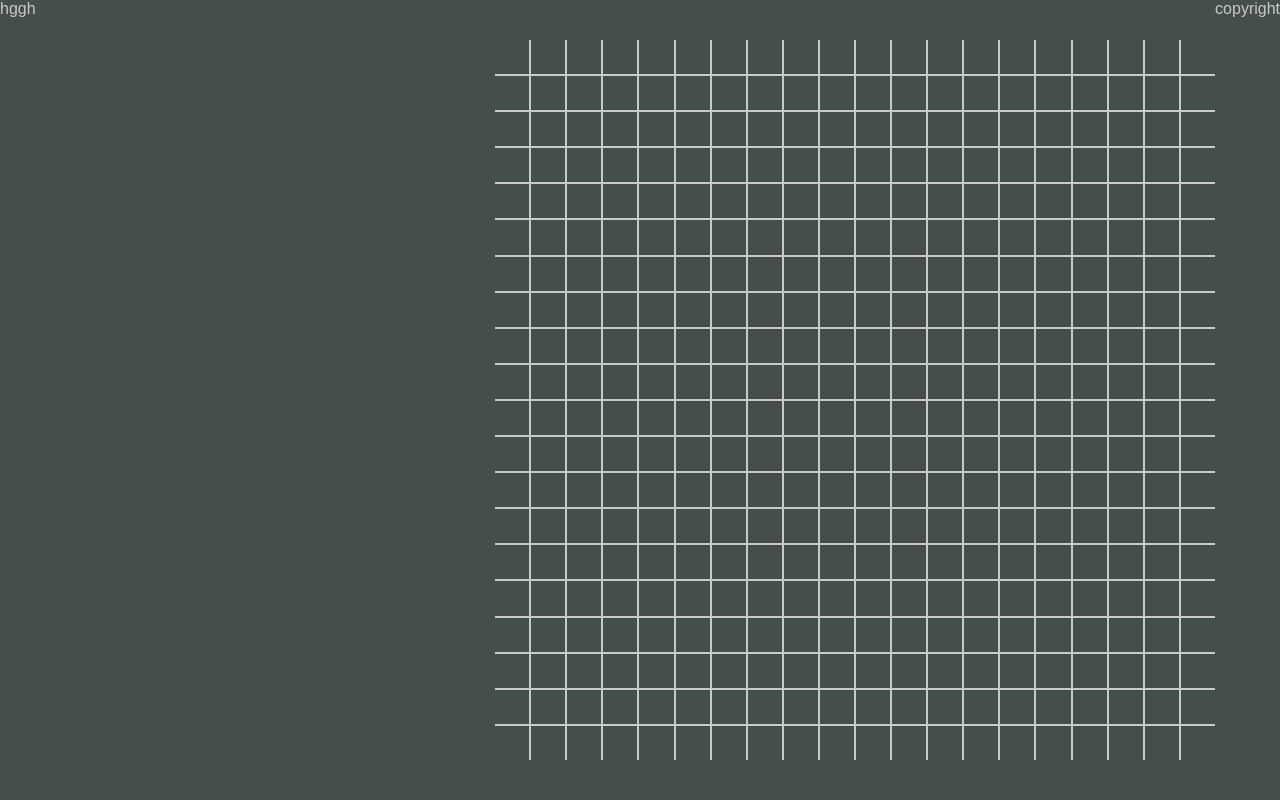
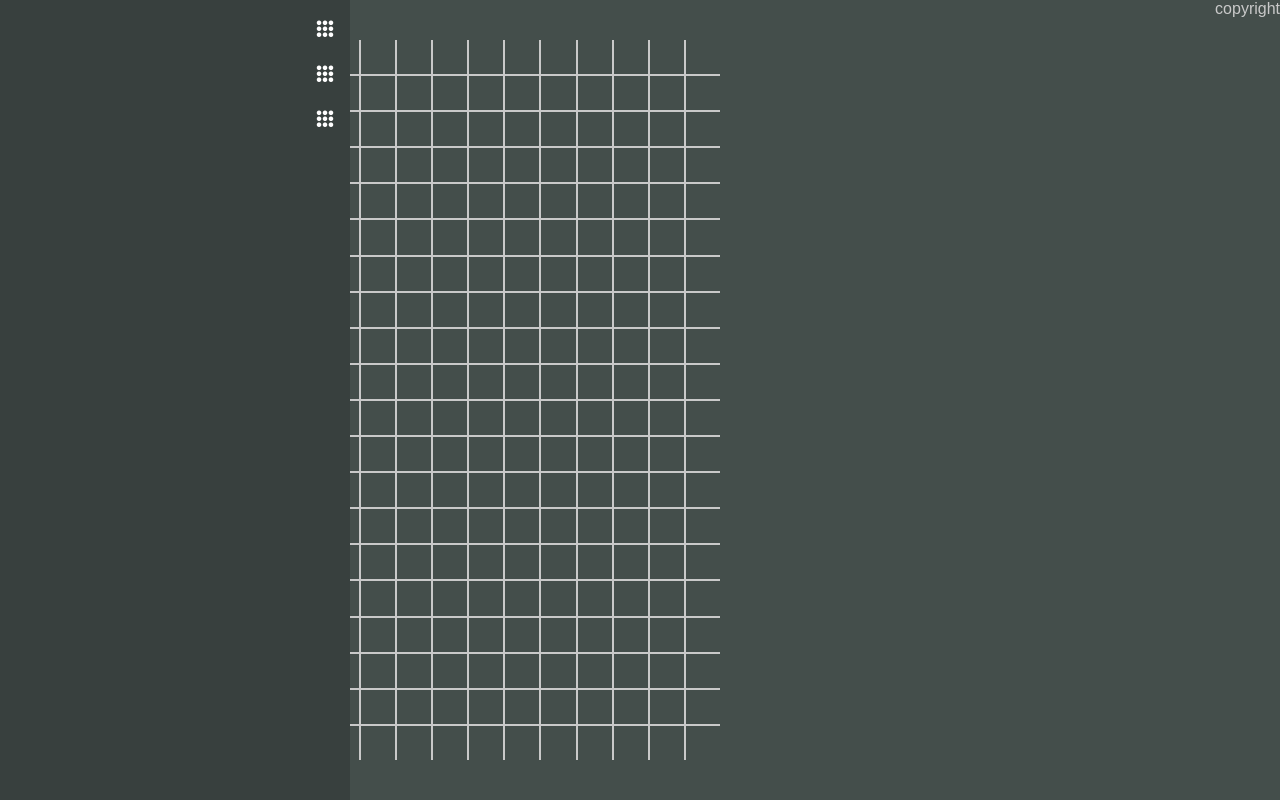
Before and after one commit to gurugu-fcc-projects/FCC_game_of_life, a React (Create React App) app: page / in a window 1280 px wide. Built offline with nearby package versions, Linux system fonts and the light colour scheme.

Commit message:
Uninstall material-ui & start creating drawer

```diff
--- a/package.json
+++ b/package.json
@@ -7,8 +7,6 @@
     "react-scripts": "1.0.17"
   },
   "dependencies": {
-    "material-ui": "^1.0.0-beta.35",
-    "material-ui-icons": "^1.0.0-beta.35",
     "materialize-css": "^0.100.2",
     "node-sass-chokidar": "0.0.3",
     "npm-run-all": "^4.1.2",
--- a/src/components/Interface.js
+++ b/src/components/Interface.js
@@ -1,6 +1,7 @@
 import React from "react";
 import PropTypes from "prop-types";
 import { connect } from "react-redux";
+
 import * as actions from "../actions";
 
 const Interface = ({ isPlaying, startGame, stopGame }) => {
@@ -12,7 +13,19 @@ const Interface = ({ isPlaying, startGame, stopGame }) => {
     }
   };
 
-  return <div className="interface">hggh</div>;
+  return (
+    <div className="interface">
+      <button className="interface__button button-1" title="button">
+        <i className="interface__icon ion-ios-keypad" />
+      </button>
+      <button className="interface__button button-2" title="button">
+        <i className="interface__icon ion-ios-keypad" />
+      </button>
+      <button className="interface__button button-3" title="button">
+        <i className="interface__icon ion-ios-keypad" />
+      </button>
+    </div>
+  );
 };
 
 Interface.propTypes = {
--- a/src/scss/partials/_app.scss
+++ b/src/scss/partials/_app.scss
@@ -5,7 +5,7 @@
 // #root {
 //   min-height: 100%;
 // }
-// @import "http://code.ionicframework.com/ionicons/2.0.1/css/ionicons.min.css";
+@import "http://code.ionicframework.com/ionicons/2.0.1/css/ionicons.min.css";
 body {
   color: rgb(201, 201, 201);
   background-color: rgb(68, 78, 75);
--- a/src/scss/partials/_interface.scss
+++ b/src/scss/partials/_interface.scss
@@ -1,18 +1,40 @@
 .interface {
+  position: fixed;
   display: flex;
   flex-direction: column;
-  flex: 1 1 15%;
-
-  // @media (max-width: 1300px) {
-  //   flex-direction: row;
-  // }
+  top: 0;
+  left: 0;
+  height: 100%;
+  width: 350px;
+  // transform: translateX(-200px);
+  transition: transform 0.4s ease-out;
+  background-color: darken(rgb(68, 78, 75), 5%);
+  z-index: 10;
 
   .interface__button {
-    flex-basis: 16.66%;
-    font-size: 1.5rem;
-    text-transform: uppercase;
-    color: rgb(201, 201, 201);
-    border: 1px solid rgb(201, 201, 201);
+    position: absolute;
+    height: 30px;
+    width: 30px;
+    padding: 0;
+    border: none;
     background-color: inherit;
+
+    &.button-1 {
+      top: 15px;
+      right: 10px;
+    }
+    &.button-2 {
+      top: 60px;
+      right: 10px;
+    }
+    &.button-3 {
+      top: 105px;
+      right: 10px;
+    }
+
+    .interface__icon {
+      font-size: 22px;
+      color: #fff;
+    }
   }
 }
```
Also changed, not shown: 1 other file (tests, documents, lock files or other folders).
